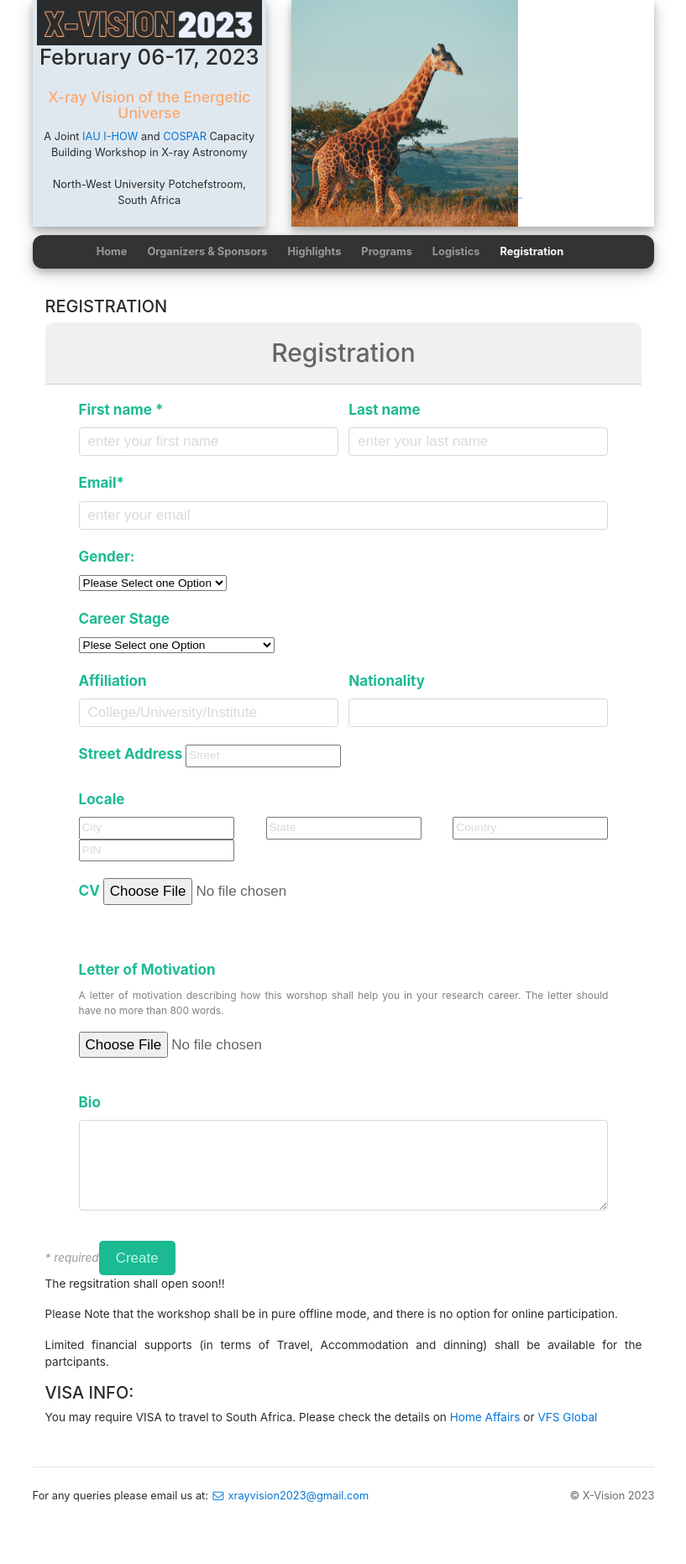
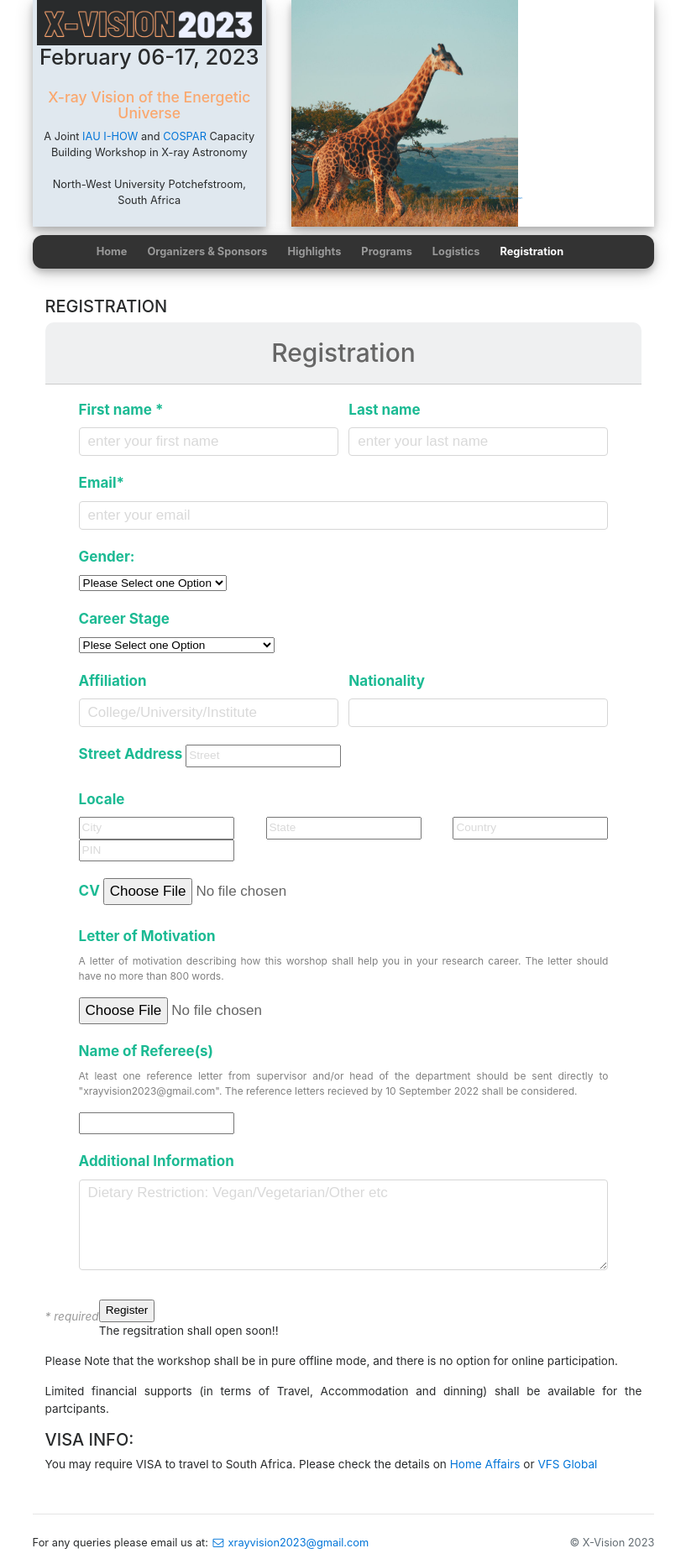
Before and after one commit to xvisionastro2023/xvisionastro2023.github.io, a Jekyll site: the page built from registration.html, in a window 1280 px wide. Shown: the whole page at 84% size, without its empty margins (231-1048 px from the left). Built offline with Jekyll 4.4.1, drawn with Linux system fonts in a browser that asks for light colours; nearby versions of some CDN libraries; before the commit the page ends 1807 px from its top, so only the background shows below that.

```diff
--- a/_includes/form_regis4test.html
+++ b/_includes/form_regis4test.html
@@ -112,8 +112,6 @@
           <div class="form-group" >
             <label for="cv" class="label-title">CV</label>
             <input type="file" id="cv" name="attachment" accept="image/png, image/jpeg, .pdf, image/jpg"\>
-            <fieldset><br></br>
-            </fieldset>
           </div>
         </div>
         <div class="horizontal-group">
@@ -121,22 +119,27 @@
           <label for="motilettr" class="label-title">Letter of Motivation</label>
           <p style="font-size:12px;color:gray;">A letter of motivation describing how this worshop shall help you in your research career. The letter should have no more than 800 words.</p>
           <input type="file" name="MotivLetter" id="motilettr" accept="image/png, image/jpeg, .pdf, image/jpg"\>
-          </fieldset><br></br>
         </div>
         </div>
-
-
-        <!-- Bio -->
+        <div class="horizontal-group">
+          <div class="form-group">
+            <label for="recName" class="label-title">Name of Referee(s)</label>
+            <p style="font-size:12px;color:gray;">At least one reference letter from supervisor and/or head of the department should be sent directly to "xrayvision2023@gmail.com". The reference letters recieved by 10 September 2022 shall be considered.</p>
+            <input type='text' name="recName" id="recName"\>
+          </div>
+        </div>
+        <!-- Note -->
         <div class="form-group">
-          <label for="choose-file" class="label-title">Bio</label>
-          <textarea class="form-input" rows="4" cols="50" style="height:auto"></textarea>
+          <label for="choose-file" class="label-title">Additional Information</label>
+          <textarea id="choose-file" class="form-input" rows="4" cols="50" style="height:auto" placeholder="Dietary Restriction: Vegan/Vegetarian/Other etc"></textarea>
         </div>
       </div>
 
       <!-- form-footer -->
       <div class="form-footer">
         <span>* required</span>
-        <button type="submit" class="btn">Create</button>
+        <input type="submit" value="Register">
+        <!--button type="submit" class="btn">Submit</button-->
       </div>
 
     </form>
```
